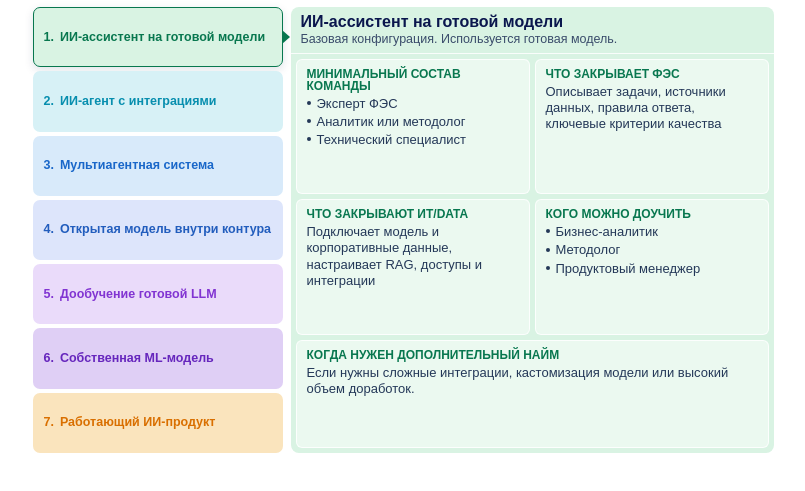
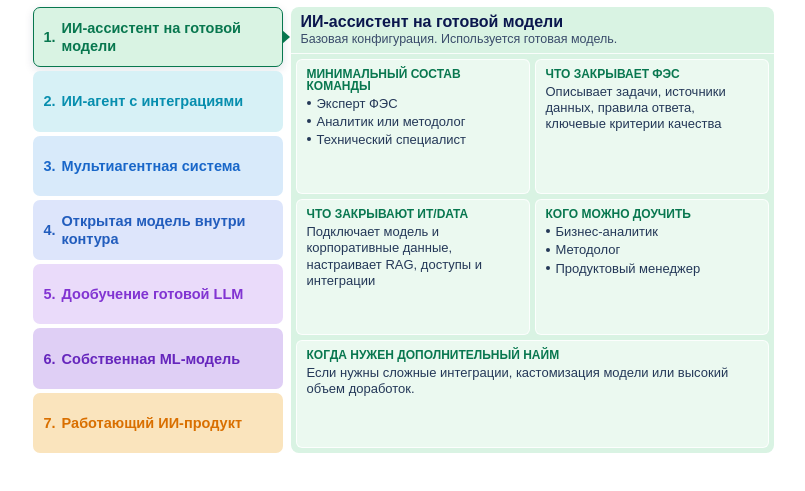
Before and after one commit to pokemonz-design/komanda, a plain HTML site: page index.html in a window 1280 px wide. Shown: the part 103-594 px from the top of the page, without its empty margins (237-1042 px from the left). Drawn offline with nearby package versions, Linux system fonts and the light colour scheme.

Commit message:
Update index.html

```diff
--- a/index.html
+++ b/index.html
@@ -214,8 +214,8 @@
 
     font-family: Arial, Helvetica, sans-serif;
 
-    font-size: 12.5px;
-    line-height: 1.2;
+    font-size: 14.5px; /* Увеличенный шрифт вкладок */
+    line-height: 1.25;
 
     font-weight: 800;
 
@@ -270,6 +270,7 @@
   .tab-num {
     flex: 0 0 auto;
     font-weight: 800;
+    font-size: 14.5px; /* Номер тоже увеличиваем */
   }
 
   .project-tab > span:last-child {
@@ -1170,7 +1171,6 @@
           <ul>
             <li>Эксперт ФЭС</li>
             <li>Специалист по дообучению модели</li>
-            <li>При необходимости — специалисты по данным и эксплуатации</li>
           </ul>
 
         </div>
```
